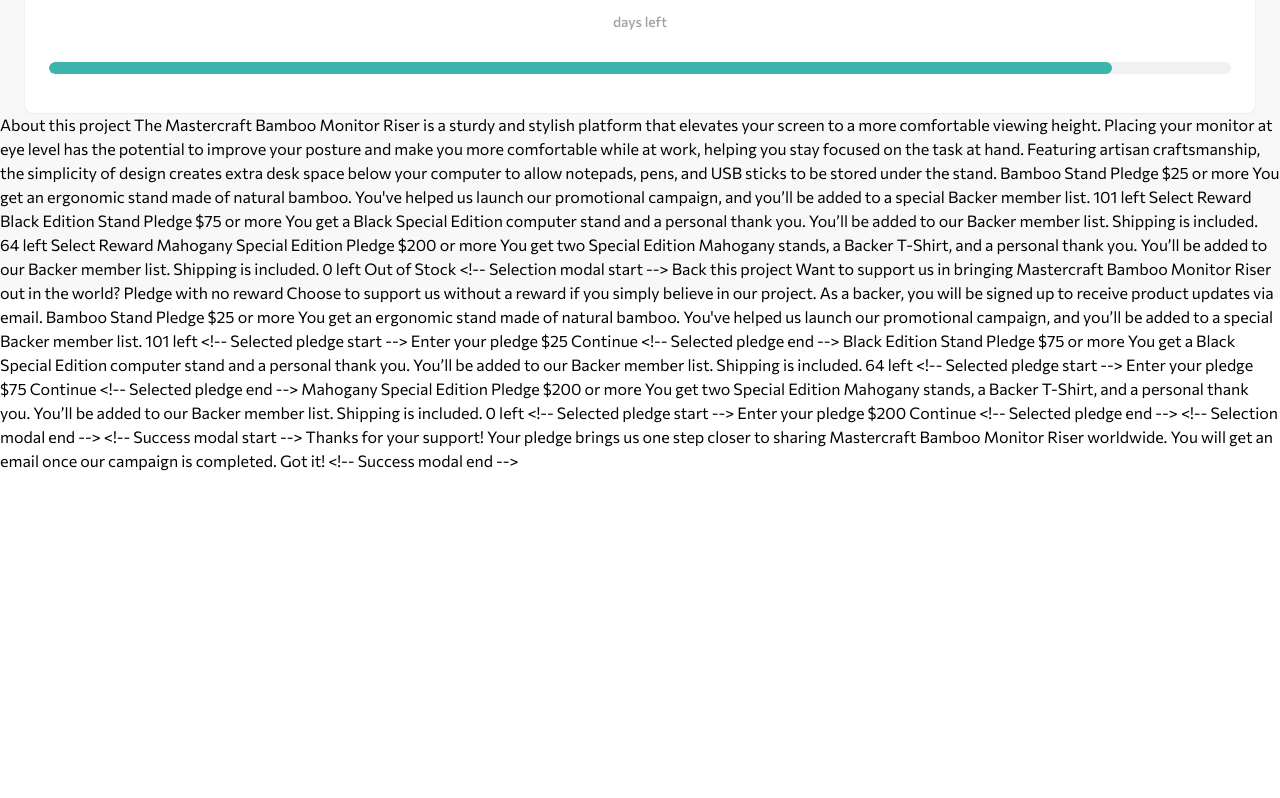
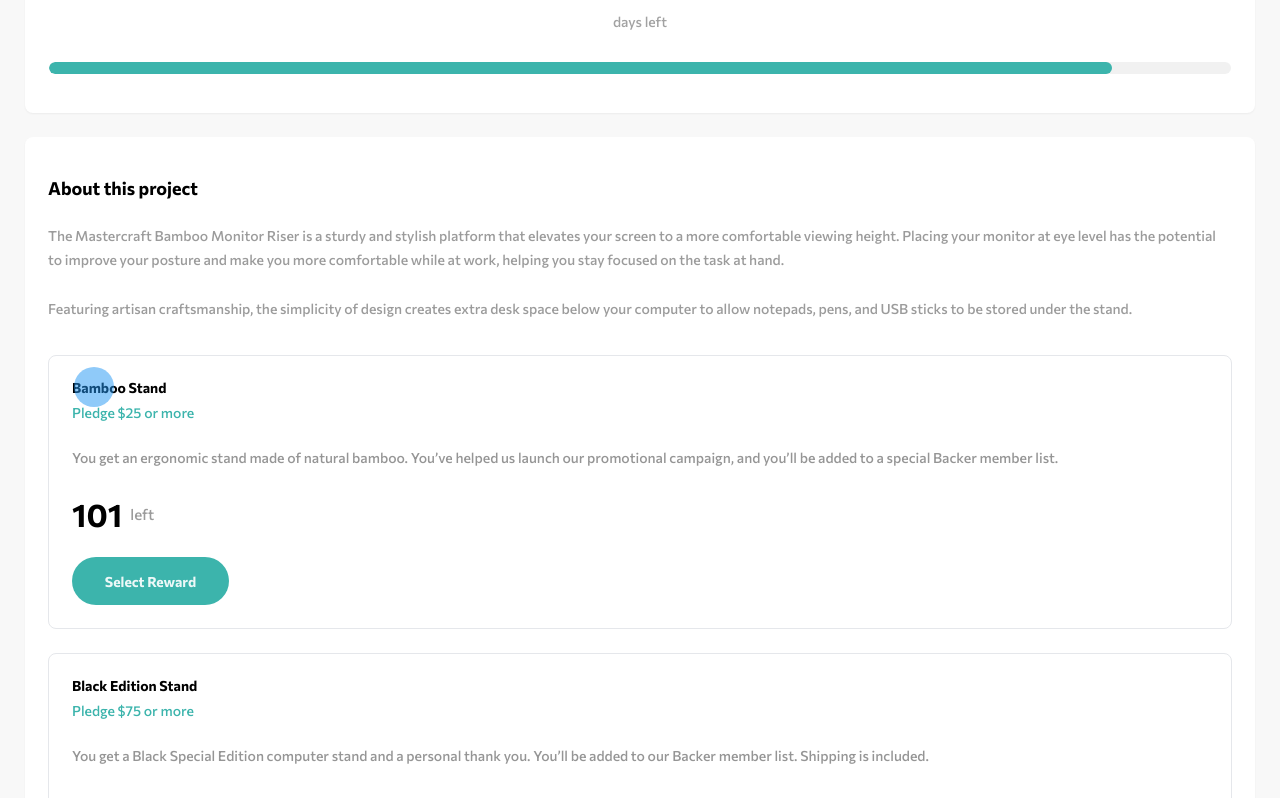
Before and after one commit to muflihanto/frontendmentor, a Next.js app: page /crowdfunding-product-page in a window 1280 px wide. Shown: the part 802-1600 px from the top of the page. Before the commit the page ends 1275 px from the top, so only its background shows below. Built offline with nearby package versions, Linux system fonts and the light colour scheme.

Commit message:
crowdfunding-product-page: + add initial ProjectAbout component * wrap sections with Card component

```diff
--- /dev/null
+++ b/components/crowdfunding-product-page/Card.jsx
@@ -0,0 +1,3 @@
+export default function Card(props) {
+  return <div className={`mx-auto bg-white w-[calc(100vw-50px)] rounded-lg shadow-sm ${props.className}`}>{props.children}</div>;
+}
--- /dev/null
+++ b/components/crowdfunding-product-page/ProjectAbout.jsx
@@ -0,0 +1,42 @@
+import Card from "./Card";
+import supportType from "./supportType.json";
+
+export default function About(props) {
+  return (
+    <Card className="px-[23px] pt-[38px] pb-[39px] mt-6">
+      <h2 className="font-bold text-[18px]">About this project</h2>
+      <p className="text-crowdfunding-neutral-100/75 font-medium text-[14px] mt-[22px] leading-[24px]">
+        The Mastercraft Bamboo Monitor Riser is a sturdy and stylish platform that elevates your screen to a more comfortable viewing height. Placing your monitor at eye level has the potential to improve your posture and make you more comfortable while at work, helping you stay focused on the task at hand.
+      </p>
+      <p className="text-crowdfunding-neutral-100/75 font-medium text-[14px] mt-[25px] -tracking-[0.01px] leading-[24px]">Featuring artisan craftsmanship, the simplicity of design creates extra desk space below your computer to allow notepads, pens, and USB sticks to be stored under the stand.</p>
+      <div className="mt-[34px] flex flex-col gap-[24px]">
+        {supportType.map((el, index) => {
+          if (index > 0) {
+            return (
+              <Reward
+                key={index}
+                data={el}
+              />
+            );
+          }
+        })}
+      </div>
+    </Card>
+  );
+}
+
+function Reward({ data }) {
+  const { name, startsFrom, details, stock } = data;
+  return (
+    <div className={`px-[23px] pt-[21px] border rounded-lg pb-[23px] ${stock === 0 && "opacity-50 select-none"}`}>
+      <h3 className="font-bold text-[14px]">{name}</h3>
+      <p className="font-medium text-crowdfunding-primary-100 text-[14px] mt-1">Pledge ${startsFrom} or more</p>
+      <p className="text-[14px] text-crowdfunding-neutral-100/80 font-medium mt-[23px] leading-[24px]">{details}</p>
+      <p className="flex items-center gap-[8px] mt-5">
+        <span className="text-[32px] font-bold">{stock}</span>
+        <span className="text-crowdfunding-neutral-100/75 text-[15px] font-medium">left</span>
+      </p>
+      <button className={`text-white/90 mt-[19px] rounded-full font-bold text-[14px] w-[157px] h-[48px] ${stock === 0 ? "bg-crowdfunding-neutral-100/75 cursor-default" : "bg-crowdfunding-primary-100"}`}>{stock === 0 ? "Out of Stock" : "Select Reward"}</button>
+    </div>
+  );
+}
--- a/components/crowdfunding-product-page/ProjectOverview.jsx
+++ b/components/crowdfunding-product-page/ProjectOverview.jsx
@@ -1,8 +1,9 @@
 import Image from "next/image";
+import Card from "./Card";
 
 export default function Overview(props) {
   return (
-    <div className="relative mx-auto pt-[52px] pb-[39px] bg-white w-[calc(100vw-50px)] rounded-lg shadow-sm">
+    <Card className="relative pt-[52px] pb-[39px]">
       <div className="absolute -top-[28px] left-[49.75%] -translate-x-1/2 aspect-square w-[56px]">
         <Image
           src="/crowdfunding-product-page/images/logo-mastercraft.svg"
@@ -41,6 +42,6 @@ export default function Overview(props) {
           </button>
         </div>
       </div>
-    </div>
+    </Card>
   );
 }
--- a/components/crowdfunding-product-page/ProjectStatistic.jsx
+++ b/components/crowdfunding-product-page/ProjectStatistic.jsx
@@ -1,3 +1,5 @@
+import Card from "./Card";
+
 export default function Statistic(props) {
   const statisticData = [
     {
@@ -14,7 +16,7 @@ export default function Statistic(props) {
     },
   ];
   return (
-    <div className="mt-[26px] mx-auto py-[27px] bg-white w-[calc(100vw-50px)] rounded-lg shadow-sm">
+    <Card className="mt-[26px] py-[27px]">
       {statisticData.map((el, index) => (
         <Data
           value={el}
@@ -26,7 +28,7 @@ export default function Statistic(props) {
         value="89914"
         target="100000"
       />
-    </div>
+    </Card>
   );
 }
 
--- /dev/null
+++ b/components/crowdfunding-product-page/supportType.json
@@ -0,0 +1,25 @@
+[
+  {
+    "name": "Pledge with no reward",
+    "startsFrom": 0,
+    "details": "Choose to support us without a reward if you simply believe in our project. As a backer, you will be signed up to receive product updates via email."
+  },
+  {
+    "name": "Bamboo Stand",
+    "startsFrom": 25,
+    "details": "You get an ergonomic stand made of natural bamboo. You’ve helped us launch our promotional campaign, and you’ll be added to a special Backer member list.",
+    "stock": 101
+  },
+  {
+    "name": "Black Edition Stand",
+    "startsFrom": 75,
+    "details": "You get a Black Special Edition computer stand and a personal thank you. You’ll be added to our Backer member list. Shipping is included.",
+    "stock": 64
+  },
+  {
+    "name": "Mahogany Special Edition",
+    "startsFrom": 200,
+    "details": "You get two Special Edition Mahogany stands, a Backer T-Shirt, and a personal thank you. You’ll be added to our Backer member list. Shipping is included.",
+    "stock": 0
+  }
+]
--- a/pages/crowdfunding-product-page.js
+++ b/pages/crowdfunding-product-page.js
@@ -1,6 +1,7 @@
 import dynamic from "next/dynamic";
 import Head from "next/head";
 import Header from "../components/crowdfunding-product-page/Header";
+import About from "../components/crowdfunding-product-page/ProjectAbout";
 import Overview from "../components/crowdfunding-product-page/ProjectOverview";
 import Statistic from "../components/crowdfunding-product-page/ProjectStatistic";
 // import Image from "next/image";
@@ -8,7 +9,7 @@ const Slider = dynamic(() => import("../components/Slider"), { ssr: false });
 
 export default function Crowdfunding(props) {
   return (
-    <div className="App font-commissioner">
+    <div className="App font-commissioner bg-crowdfunding-neutral-100/5">
       <Head>
         <title>Frontend Mentor | Crowdfunding product page</title>
       </Head>
@@ -21,41 +22,11 @@ export default function Crowdfunding(props) {
 
 function Main(props) {
   return (
-    <div className="relative min-h-screen bg-crowdfunding-neutral-100/5">
-      <div className="absolute -top-14 ">
+    <div className="relative -top-14">
       <Overview />
       <Statistic />
+      <About />
       {`
-          About this project
-
-          The Mastercraft Bamboo Monitor Riser is a sturdy and stylish platform that elevates your screen
-          to a more comfortable viewing height. Placing your monitor at eye level has the potential to improve
-          your posture and make you more comfortable while at work, helping you stay focused on the task at hand.
-
-          Featuring artisan craftsmanship, the simplicity of design creates extra desk space below your computer
-          to allow notepads, pens, and USB sticks to be stored under the stand.
-
-          Bamboo Stand
-          Pledge $25 or more
-          You get an ergonomic stand made of natural bamboo. You've helped us launch our promotional campaign, and
-          you’ll be added to a special Backer member list.
-          101 left
-          Select Reward
-
-          Black Edition Stand
-          Pledge $75 or more
-          You get a Black Special Edition computer stand and a personal thank you. You’ll be added to our Backer
-          member list. Shipping is included.
-          64 left
-          Select Reward
-
-          Mahogany Special Edition
-          Pledge $200 or more
-          You get two Special Edition Mahogany stands, a Backer T-Shirt, and a personal thank you. You’ll be added
-          to our Backer member list. Shipping is included.
-          0 left
-          Out of Stock
-
         <!-- Selection modal start -->
 
         Back this project
@@ -113,6 +84,5 @@ function Main(props) {
         <!-- Success modal end -->
     `}
     </div>
-    </div>
   );
 }
```
Lines whose indentation alone changed are shown as unchanged.
